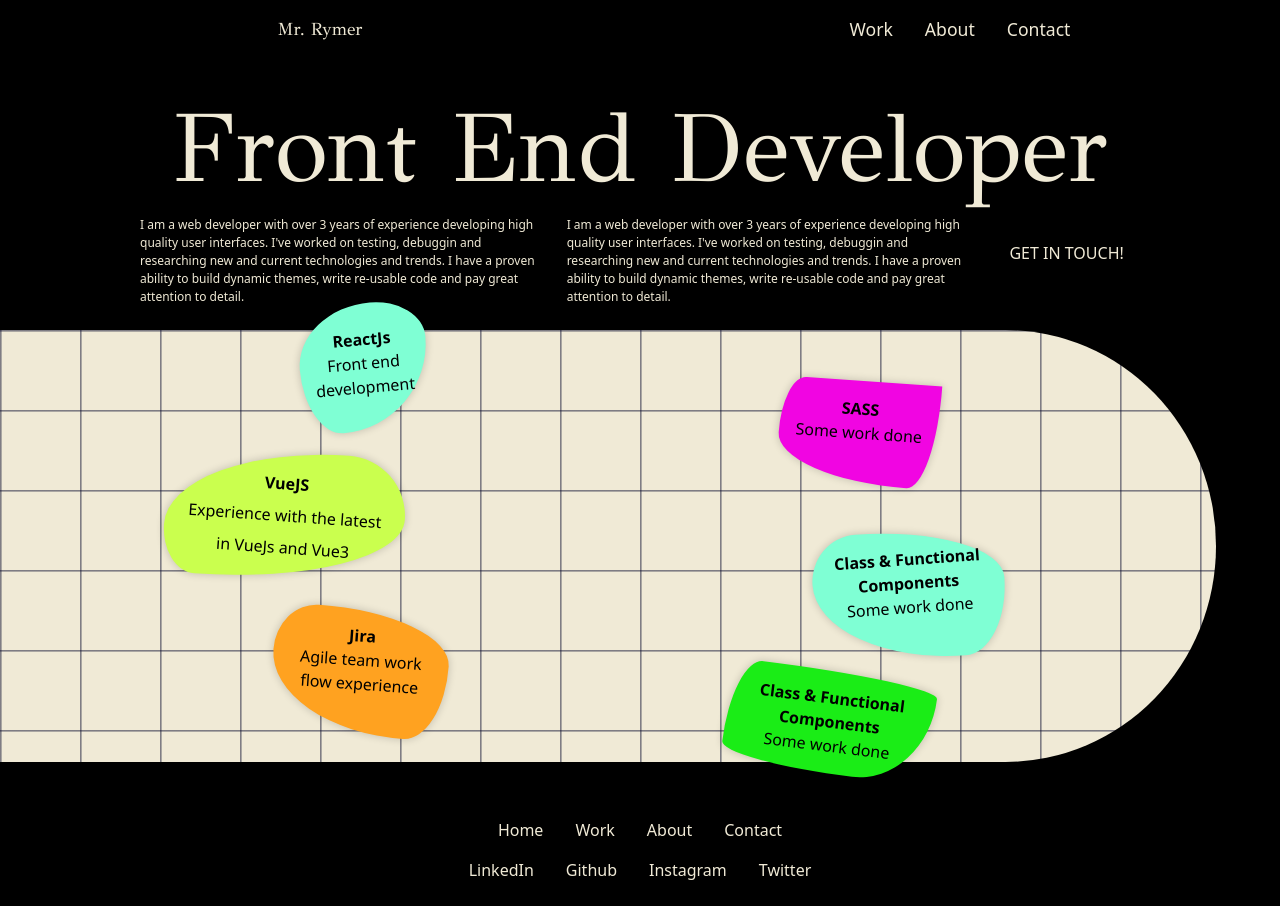
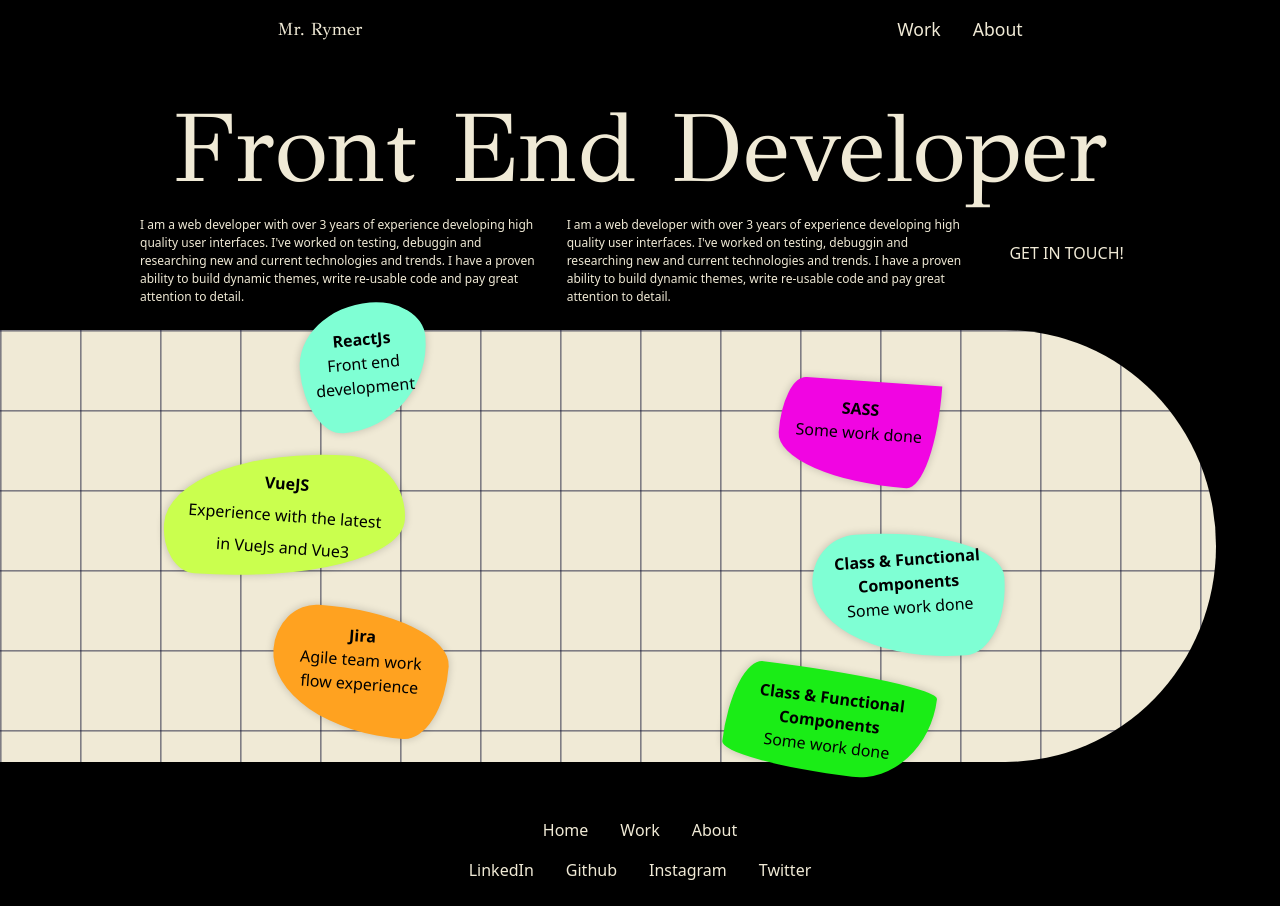
Before and after one commit to Helvin159/PORTFOLIO-2022, a React (Create React App) app: page / in a window 1280 px wide. Built offline with nearby package versions, Linux system fonts and the light colour scheme.

Commit message:
removes contact from data

```diff
--- a/public/data.json
+++ b/public/data.json
@@ -34,8 +34,7 @@
 	"nav_links": [
 		{ "url": "/", "link_text": "Home" },
 		{ "url": "/work", "link_text": "Work" },
-		{ "url": "/about", "link_text": "About" },
-		{ "url": "/contact", "link_text": "Contact" }
+		{ "url": "/about", "link_text": "About" }
 	],
 	"social_media": [
 		{
--- a/src/App.js
+++ b/src/App.js
@@ -45,8 +45,9 @@ const App = () => {
 					<Route index element={<Home props={MyData} />} />
 					<Route path='/about' element={<About props={MyData} />} />
 					<Route path='/work' element={<Work props={MyData} />} />
-					<Route path='/contact' element={<About props={MyData} />} />
-					<Route path='/blog' element={<About props={MyData} />} />
+					{
+						// <Route path='/contact' element={<About props={MyData} />} />
+					}
 				</Route>
 			</Routes>
 		)
```
